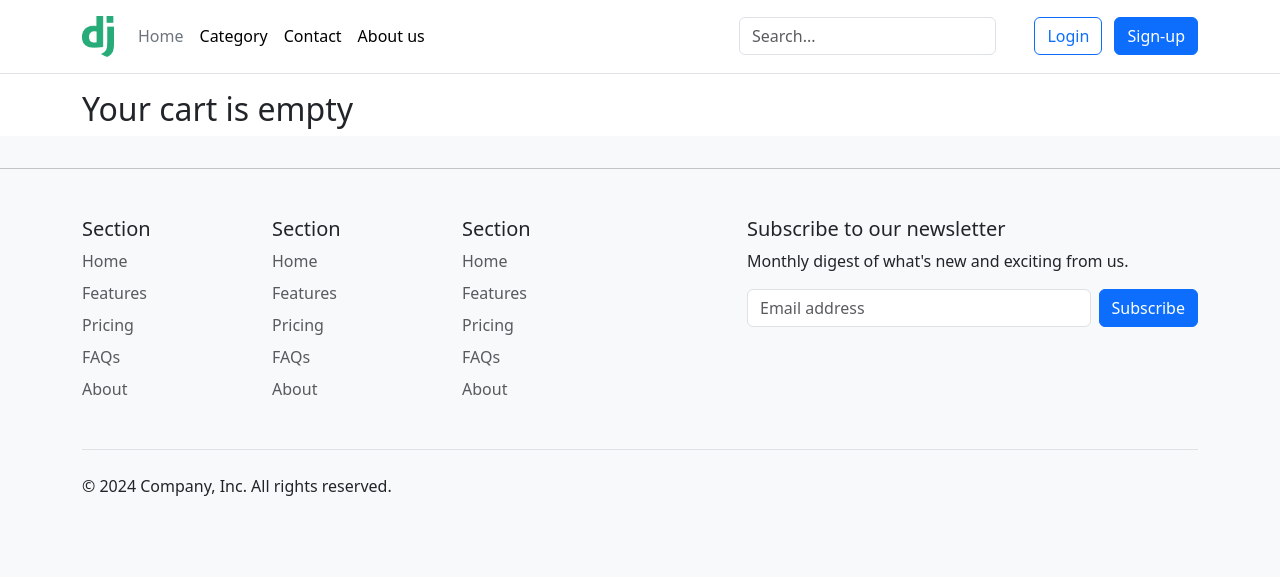
After one commit to reza-ns/E-commerce-Django, a Django app: page /cart/ in a window 1280 px wide. The commit adds this page. Shown: the top 577 px of the page. Run offline with Django 4.2, Linux system fonts and the light colour scheme; some libraries are stand-ins or nearby versions.

Commit message:
Cart system with session added

```diff
--- /dev/null
+++ b/apps/cart/forms.py
@@ -0,0 +1,5 @@
+from django import forms
+
+
+class CartAddForm(forms.Form):
+    quantity = forms.IntegerField(min_value=1, initial=1)
--- /dev/null
+++ b/apps/cart/static/cart/cart.css
@@ -0,0 +1,16 @@
+@media (min-width: 1025px) {
+.h-custom {
+height: 100vh !important;
+}
+}
+
+.card-registration .select-input.form-control[readonly]:not([disabled]) {
+font-size: 1rem;
+line-height: 2.15;
+padding-left: .75em;
+padding-right: .75em;
+}
+
+.card-registration .select-arrow {
+top: 13px;
+}
--- /dev/null
+++ b/apps/cart/templates/cart/cart.html
@@ -0,0 +1,88 @@
+{% extends 'base.html' %}
+{% load static %}
+
+
+{% block page-title %}Cart{% endblock %}
+
+{% block head-end %}
+    <link href="{% static 'cart/cart.css' %}" rel="stylesheet">
+{% endblock %}
+
+{% block content %}
+    <main>
+        <div class="container">
+            {% if cart %}
+                <section class="h-100 h-custom">
+                    <div class="container py-5 h-50">
+                        <div class="row d-flex justify-content-center align-items-center h-100">
+                          <div class="col-12">
+                            <div class="card card-registration card-registration-2" style="border-radius: 15px;">
+                              <div class="card-body p-0">
+                                <div class="row g-0">
+                                  <div class="col-lg-8">
+                                    <div class="p-5">
+                                      <div class="d-flex justify-content-between align-items-center mb-5">
+                                        <h1 class="fw-bold mb-0">Shopping Cart</h1>
+                                        <h6 class="mb-0 text-muted">{{ cart|length }} items</h6>
+                                      </div>
+                                      <hr class="my-4">
+                                    {% for item in cart %}
+                                      <div class="row mb-4 d-flex justify-content-between align-items-center">
+                                        <div class="col-md-3 col-lg-3 col-xl-3">
+                                          <h6 class="text-muted">{{ item.name }}</h6>
+                                        </div>
+                                        <div class="col-md-3 col-lg-3 col-xl-2 d-flex">
+                                          {{ item.quantity }}
+                                        </div>
+                                        <div class="col-md-3 col-lg-2 col-xl-2 offset-lg-1">
+                                            <h6 class="mb-0">€ {{ item.price }}</h6>
+                                        </div>
+                                        <div class="col-md-3 col-lg-2 col-xl-2 text-end">
+                                            <form method="post" action="{% url 'cart:cart_remove' item.id %}">
+                                                {% csrf_token %}
+                                                <input type="submit" value="remove" class="text-danger bg-white border-0">
+                                            </form>
+                                        </div>
+                                      </div>
+
+                                      <hr class="my-4">
+                                    {% endfor %}
+
+                                      <div class="pt-5">
+                                        <h6 class="mb-0">
+                                            <a href="{% url 'shop:home' %}" class="text-body">
+                                                <i class="fas fa-long-arrow-alt-left me-2"></i>
+                                                Back to shop
+                                            </a>
+                                        </h6>
+                                      </div>
+                                    </div>
+                                  </div>
+                                  <div class="col-lg-4 bg-body-tertiary">
+                                    <div class="p-5">
+                                      <h3 class="fw-bold mb-5 mt-2 pt-1">Summary</h3>
+                                      <hr class="my-4">
+
+                                      <div class="d-flex justify-content-between mb-5">
+                                        <h5 class="text-uppercase">Total price</h5>
+                                        <h5>€ {{ total_price }}</h5>
+                                      </div>
+
+                                      <button  type="submit" class="btn btn-dark btn-block btn-lg" href="">
+                                          Checkout
+                                      </button>
+                                    </div>
+                                  </div>
+                                </div>
+                              </div>
+                            </div>
+                          </div>
+                        </div>
+                    </div>
+                </section>
+            {% else %}
+                <h2>Your cart is empty</h2>
+            {% endif %}
+        </div>
+    </main>
+{% endblock %}
--- /dev/null
+++ b/apps/cart/urls.py
@@ -0,0 +1,10 @@
+from django.urls import path
+from . import views
+
+app_name = 'cart'
+
+urlpatterns = [
+    path('add/<int:product_id>', views.CartView.as_view(action='add'), name='cart_add'),
+    path('remove/<int:product_id>', views.CartView.as_view(action='remove'), name='cart_remove'),
+    path('', views.CartView.as_view(), name='cart'),
+]
--- a/apps/cart/views.py
+++ b/apps/cart/views.py
@@ -1,3 +1,70 @@
 from django.shortcuts import render
+from django.shortcuts import get_object_or_404
+from django.http import HttpResponseBadRequest, HttpResponseRedirect
+from django.urls import reverse_lazy, reverse
+from django.views import View
+from .forms import CartAddForm
+from apps.shop.models import Product
 
-# Create your views here.
+
+def _add_item_to_cart(cart, cart_item):
+    if cart is not None:
+        found_item = None
+        for item in cart:
+            if item['id'] == cart_item['id']:
+                found_item = item
+                break
+        if found_item:
+            found_item['quantity'] += cart_item['quantity']
+        else:
+            cart.append(cart_item)
+    elif cart is None:
+        cart = [cart_item]
+    return cart
+
+
+def _total_price(cart):
+    total = 0
+    if cart:
+        for item in cart:
+            total += item['price'] * item['quantity']
+    return total
+
+
+class CartView(View):
+    action = None
+
+    def get(self, request):
+        cart = request.session.get('cart', None)
+        total = _total_price(cart)
+        context = {
+            'cart': cart,
+            'total_price': total
+        }
+        return render(request, 'cart/cart.html', context)
+
+    def post(self, request, product_id):
+        cart = request.session.get('cart', None)
+
+        if self.action == 'add':
+            form = CartAddForm(request.POST)
+            if form.is_valid():
+                quantity = form.cleaned_data.get('quantity')
+                product = get_object_or_404(Product, pk=product_id)
+                item = {
+                     'id': product.id,
+                     'name': product.name,
+                     'quantity': quantity,
+                     'price': product.get_price()
+                     }
+                cart = _add_item_to_cart(cart, item)
+                request.session['cart'] = cart
+                return HttpResponseRedirect(reverse_lazy('shop:product_page', args=[product.slug]))
+        elif self.action == 'remove':
+            for item in cart:
+                if item['id'] == product_id:
+                    cart.remove(item)
+            request.session['cart'] = cart
+            return HttpResponseRedirect(reverse_lazy('cart:cart'))
+        else:
+            return HttpResponseBadRequest
--- a/apps/shop/templates/shop/home.html
+++ b/apps/shop/templates/shop/home.html
@@ -111,7 +111,7 @@
                                         </div>
                                         <!-- Product price-->
                                         <span class="text-muted text-decoration-line-through">${{ product.price }}</span>
-                                        ${{ product.discounted_price }}
+                                        ${{ product.get_price }}
                                     </div>
                                 </div>
                                 <!-- Product actions-->
@@ -180,7 +180,7 @@
                                         </div>
                                         <!-- Product price-->
                                         <span class="text-muted text-decoration-line-through">${{ product.price }}</span>
-                                        ${{ product.discounted_price }}
+                                        ${{ product.get_price }}
                                     </div>
                                 </div>
                                 <!-- Product actions-->
--- a/apps/shop/views.py
+++ b/apps/shop/views.py
@@ -6,6 +6,7 @@ from django.http import HttpResponseRedirect
 from django.core.paginator import Paginator
 from . import models
 from .forms import CommentForm
+from apps.cart.forms import CartAddForm
 
 
 class HomeView(View):
@@ -22,7 +23,7 @@ class HomeView(View):
 class ProductPageView(View):
     def get(self, request, product_slug):
         comment_form = CommentForm()
-        # add_to_cart_form = AddToCartForm()
+        add_to_cart_form = CartAddForm()
         product = get_object_or_404(models.Product, slug=product_slug, is_active=True)
         products_similar_tags = models.Product.objects.filter(tag__in=product.tag.all()).exclude(id=product.id)
         products_similar_category = models.Product.objects.filter(category=product.category).exclude(id=product.id)
@@ -33,7 +34,7 @@ class ProductPageView(View):
             'related_products': related_products,
             'attributes_values': attributes_values,
             'comment_form': comment_form,
-            # 'add_to_cart_form': add_to_cart_form
+            'add_to_cart_form': add_to_cart_form
         }
         return render(request, 'shop/product.html', context)
 
--- a/config/urls.py
+++ b/config/urls.py
@@ -5,6 +5,7 @@ from django.conf import settings
 urlpatterns = [
     path('admin/', admin.site.urls),
     path('', include('apps.shop.urls', namespace='shop')),
+    path('cart/', include('apps.cart.urls', namespace='cart')),
     path('ratings/', include('star_ratings.urls', namespace='ratings')),
 ]
 
```
Also changed, not shown: apps/shop/models.py (+5 -2 lines), apps/shop/templates/shop/product.html (+6 -8 lines).
